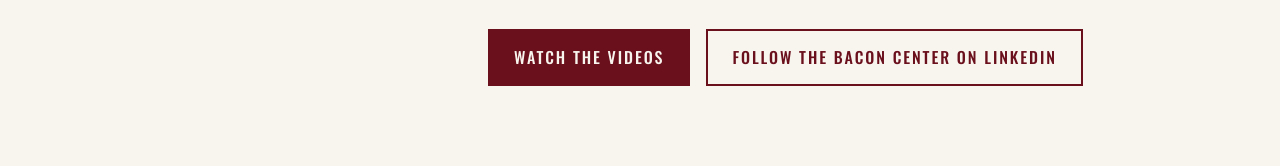
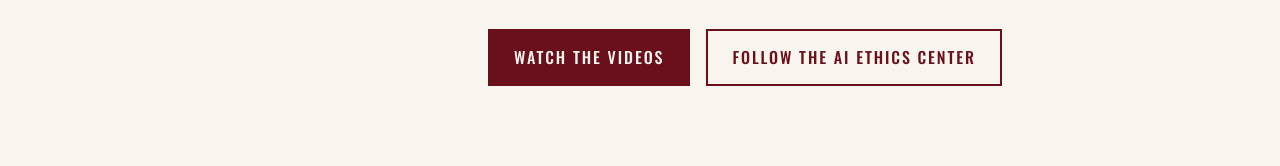
Before and after one commit to mdhoward189-hue/boundaryframework.org, a plain HTML site: page index.html in a window 1280 px wide. Shown: the part 634-800 px from the top of the page. Drawn offline with nearby package versions, Linux system fonts and the light colour scheme.

Commit message:
Rename the LinkedIn button to "Follow the AI Ethics Center"
Footer links on both pages now read "AI Ethics Center on LinkedIn".

Co-Authored-By: Claude Opus 5.5 <noreply@anthropic.com>

```diff
--- a/index.html
+++ b/index.html
@@ -44,7 +44,7 @@
           <p><strong>The same autonomy can be right in one setting and wrong in another.</strong> Governance follows the consequences, not the technology.</p>
           <div class="actions">
             <a class="btn btn-solid" href="#videos">Watch the videos</a>
-            <a class="btn btn-line" href="https://www.linkedin.com/company/murray-g-bacon-center-for-ai-ethics-in-business/" rel="noopener" target="_blank">Follow the Bacon Center on LinkedIn</a>
+            <a class="btn btn-line" href="https://www.linkedin.com/company/murray-g-bacon-center-for-ai-ethics-in-business/" rel="noopener" target="_blank">Follow the AI Ethics Center</a>
           </div>
         </div>
       </div>
@@ -232,7 +232,7 @@
           <a href="#framework">The Framework</a>
           <a href="#resources">Resources</a>
           <a href="about.html">About</a>
-          <a href="https://www.linkedin.com/company/murray-g-bacon-center-for-ai-ethics-in-business/" rel="noopener" target="_blank">Bacon Center on LinkedIn</a>
+          <a href="https://www.linkedin.com/company/murray-g-bacon-center-for-ai-ethics-in-business/" rel="noopener" target="_blank">AI Ethics Center on LinkedIn</a>
         </nav>
         <p class="caption">&copy; 2026 Michael D. Howard and the Murray G. Bacon Center for AI Ethics in Business, Ivy College of Business, Iowa State University. The Boundary Framework is licensed under the <a href="https://creativecommons.org/licenses/by/4.0/" rel="license">Creative Commons Attribution 4.0 International License (CC BY 4.0)</a>.</p>
         <p class="caption">Version 1.0 is a draft for comment. Send comments to [contact address to be added].</p>
```
Also changed, not shown: about.html (+1 -1 lines).
